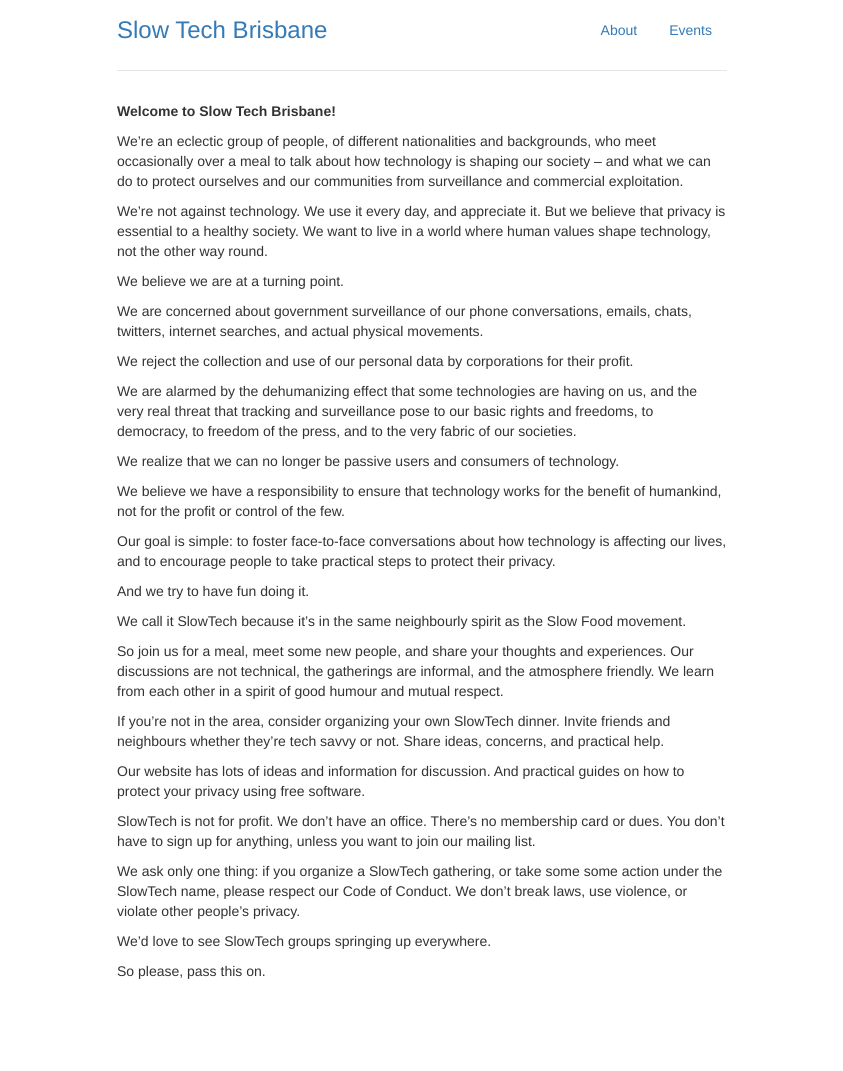
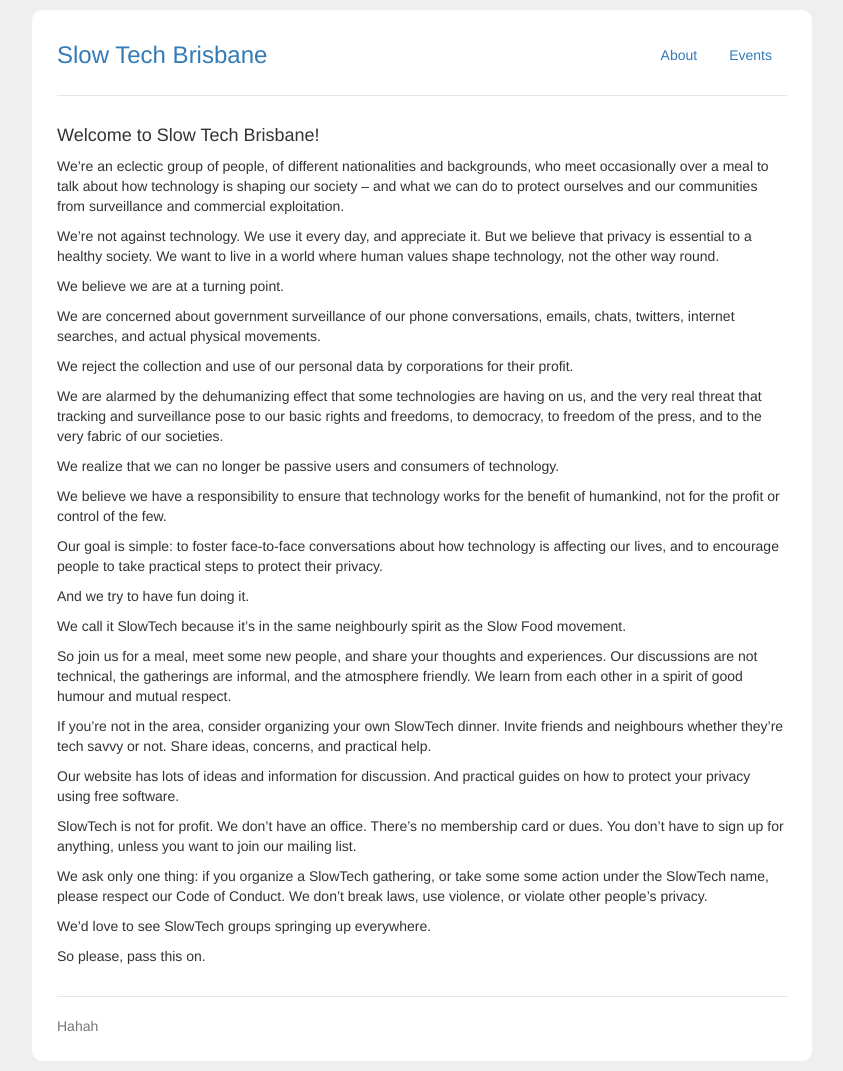
Before and after one commit to slowtechbne/slowtechbne.github.io, a Jekyll site: the page built from index.md, in a window 1280 px wide. Shown: the whole page, without its empty margins (218-1061 px from the left). Built offline with Jekyll 4.4.1, drawn with Linux system fonts in a browser that asks for light colours; before the commit the page ends 1021 px from its top, so only the background shows below that.

Commit message:
Suitable layout.

```diff
--- a/_layouts/default.html
+++ b/_layouts/default.html
@@ -2,16 +2,15 @@
 <html>
   {% include head.html %}
   <body>
-    <div class="container-fluid">
+    <div class="container">
       <div class="row">
-        <div class="col-md-6 col-md-offset-3">
+        <div class="col-md-8 col-md-offset-2" id="main">
           {% include header.html %}
-        </div>
-      </div>
-      <div class="row">
-        <div class="col-md-6 col-md-offset-3">
           <div class="content">
-          {{ content }}
+            {{ content }}
+          </div>
+          <div class="footer">
+            Hahah
           </div>
         </div>
       </div>
--- a/css/slowtech.css
+++ b/css/slowtech.css
@@ -16,15 +16,18 @@
   border-top: 1px solid #e5e5e5;
 }
 
-.container-narrow > hr {
-  margin: 30px 0;
-}
-
 body {
   padding-top: 10px;
   padding-bottom: 10px;
+  background-color: #efefef;
 }
 
 .content {
   margin: 30px 0;
 }
+
+#main {
+  padding: 25px;
+  background-color: #ffffff;
+  border-radius: 10px;
+}
--- a/index.md
+++ b/index.md
@@ -2,7 +2,7 @@
 layout: default
 ---
 
-__Welcome to Slow Tech Brisbane!__
+#### Welcome to Slow Tech Brisbane!
 
 
 
```
Also changed, not shown: css/bootstrap.min.css.
